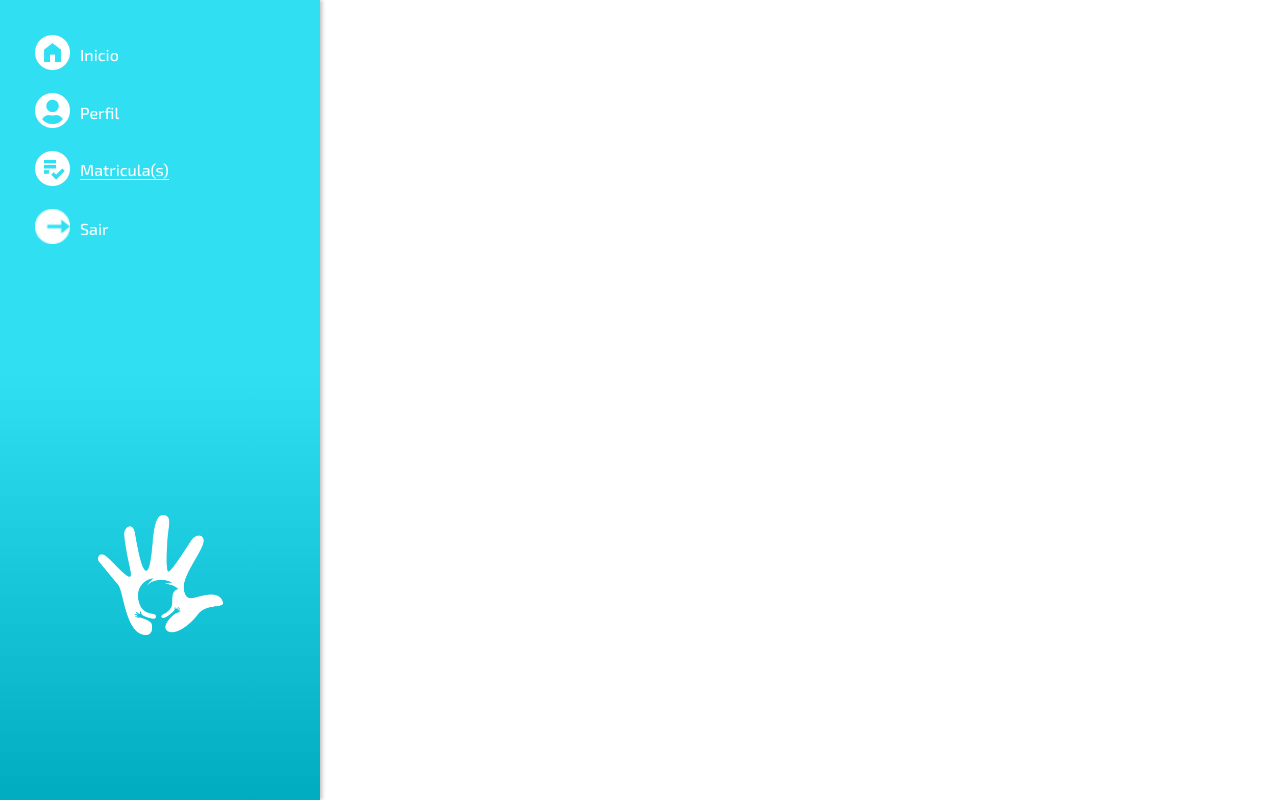
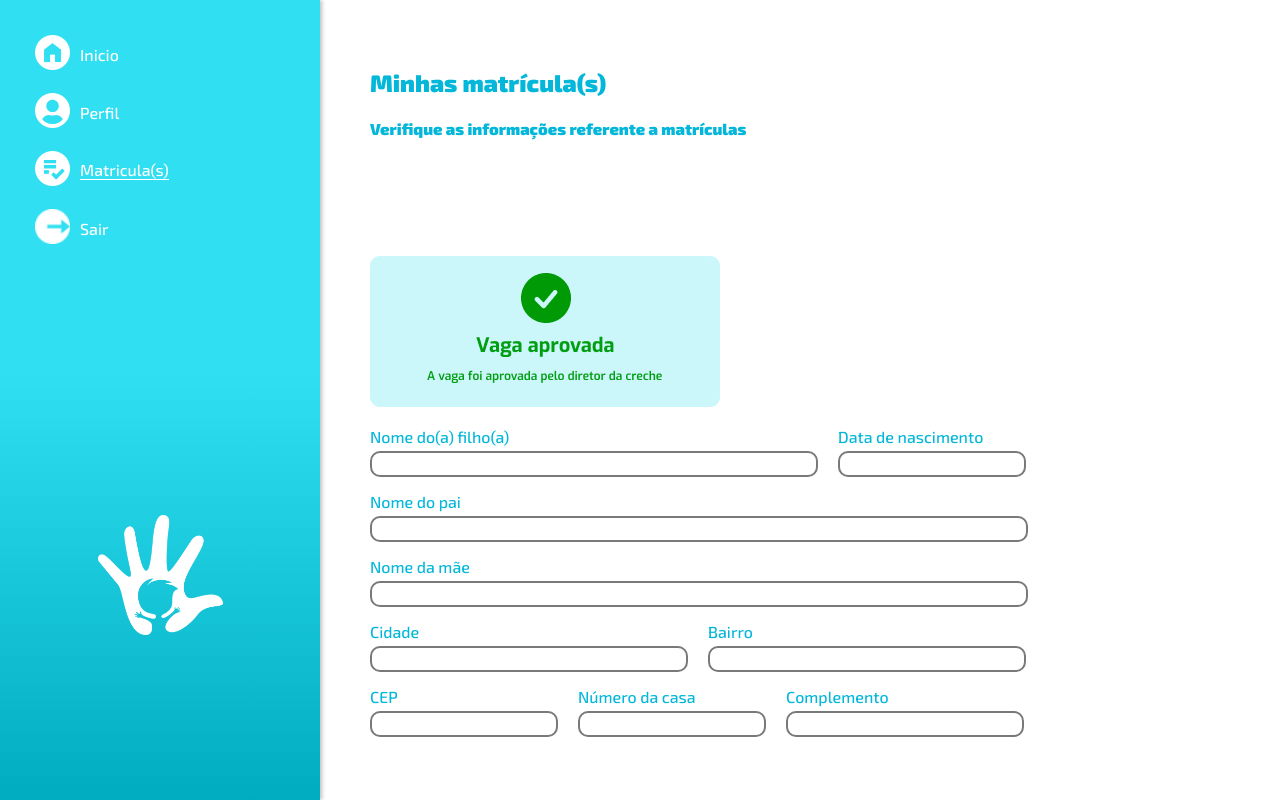
Before and after one commit to freitasvin/projeto-integrador-pw-front, a React (Create React App) app: page /registration in a window 1280 px wide. Built offline with nearby package versions, Linux system fonts and the light colour scheme.

Commit message:
Styling registration page

```diff
--- a/src/components/FormInput/styles/index.js
+++ b/src/components/FormInput/styles/index.js
@@ -17,7 +17,7 @@ export const InputStyled = styled.input`
     margin-right: 20px;
   `}
   ${(props) => props.size === 'medium-small' && `
-    width: 290px;
+    width: 230px;
     margin-right: 20px;
   `}
   ${(props) => props.size === 'small-medium' && `
--- a/src/components/Menu/index.js
+++ b/src/components/Menu/index.js
@@ -28,57 +28,29 @@ export function Menu({
 
         </MenuItemStyle>
 
-        {activeProfile ? (
         <MenuItemStyle>
 
           <Link to="/profile">
             <img src={userIcon} alt="userIcon" />
           </Link>
 
-            <LinkStyled to="/profile" activeProfile>
+          <LinkStyled to="/profile" activeProfile={activeProfile}>
             <span>Perfil</span>
           </LinkStyled>
 
         </MenuItemStyle>
-        ) : (
-          <MenuItemStyle>
 
-            <Link to="/profile">
-              <img src={userIcon} alt="userIcon" />
-            </Link>
-
-            <LinkStyled to="/profile">
-              <span>Perfil</span>
-            </LinkStyled>
-
-          </MenuItemStyle>
-        )}
-
-        {activeRegistration ? (
         <MenuItemStyle>
 
           <Link to="/registration">
             <img src={registrationIcon} alt="registrationIcon" />
           </Link>
 
-            <LinkStyled to="/registration" activeRegistration>
+          <LinkStyled to="/registration" activeRegistration={activeRegistration}>
             <span>Matricula(s)</span>
           </LinkStyled>
 
         </MenuItemStyle>
-        ) : (
-          <MenuItemStyle>
-
-            <Link to="/registration">
-              <img src={registrationIcon} alt="registrationIcon" />
-            </Link>
-
-            <LinkStyled to="/registration">
-              <span>Matricula(s)</span>
-            </LinkStyled>
-
-          </MenuItemStyle>
-        )}
 
         <MenuItemStyle>
 
--- /dev/null
+++ b/src/pages/Registration/RegistrationIntroduction.js
@@ -0,0 +1,14 @@
+import React from 'react';
+import { RegistrationIntroductionStyle } from './styles';
+
+export function RegistrationIntroduction({
+  title,
+  subTitle,
+}) {
+  return (
+    <RegistrationIntroductionStyle>
+      <h2>{title}</h2>
+      <h4>{subTitle}</h4>
+    </RegistrationIntroductionStyle>
+  );
+}
--- a/src/pages/Registration/index.js
+++ b/src/pages/Registration/index.js
@@ -1,6 +1,11 @@
 import React from 'react';
 import { Menu } from '../../components/Menu';
+import { FormInput } from '../../components/FormInput';
+// import { FormSubmit } from '../../components/FormSubmit';
 import { ContainerStyle } from '../Sing-up/styles';
+import { MainStyle, FormStyled, BreakStyle } from './styles';
+import vacancyApproved from '../../Images/Icons/vaga-aprovada.png';
+import { RegistrationIntroduction } from './RegistrationIntroduction';
 
 export function Registration() {
   return (
@@ -8,6 +13,77 @@ export function Registration() {
       <Menu
         activeRegistration
       />
+
+      <MainStyle>
+
+        <RegistrationIntroduction
+          title="Minhas matrícula(s)"
+          subTitle="Verifique as informações referente a matrículas"
+        />
+
+        <FormStyled>
+
+          <img src={vacancyApproved} alt="vacancySituation" />
+
+          <BreakStyle />
+
+          <FormInput
+            type="text"
+            inputId="sonName"
+            inputLabel="Nome do(a) filho(a)"
+            size="large-medium"
+          />
+          <FormInput
+            type="text"
+            inputId="sonBirthday"
+            inputLabel="Data de nascimento"
+            size="small-medium"
+          />
+          <FormInput
+            type="text"
+            inputId="fatherName"
+            inputLabel="Nome do pai"
+            size="large"
+          />
+          <FormInput
+            type="text"
+            inputId="motherName"
+            inputLabel="Nome da mãe"
+            size="large"
+          />
+          <FormInput
+            type="text"
+            inputId="city"
+            inputLabel="Cidade"
+            size="medium"
+          />
+          <FormInput
+            type="text"
+            inputId="neighborhood"
+            inputLabel="Bairro"
+            size="medium"
+          />
+          <FormInput
+            type="number"
+            inputId="postalCode"
+            inputLabel="CEP"
+            size="small-medium"
+          />
+          <FormInput
+            type="number"
+            inputId="houseNumber"
+            inputLabel="Número da casa"
+            size="small-medium"
+          />
+          <FormInput
+            type="text"
+            inputId="complement"
+            inputLabel="Complemento"
+            size="medium-small"
+          />
+        </FormStyled>
+
+      </MainStyle>
     </ContainerStyle>
   );
 }
--- a/src/pages/Registration/styles/index.js
+++ b/src/pages/Registration/styles/index.js
@@ -5,3 +5,47 @@ export const ContainerStyle = styled.div`
   flex-direction: row;
   height: 100vh;
 `;
+
+export const MainStyle = styled.div`
+    font-weight: 500;
+    color: #03B7DA;
+    height: 100vh;
+    display: flex;
+    flex-basis: 75%;
+    flex-direction: column;
+    padding-left: 50px;
+    padding-right: 100px;
+    justify-content: space-around;
+
+  h1 {
+    color: #03B7DA;
+    font-size: 20px;
+    font-weight: 500;
+    flex-basis: 100%;
+    margin-bottom: 20px;
+  }
+
+  img {
+    margin-bottom: 20px;
+  }
+`;
+
+export const FormStyled = styled.form`
+  display: flex;
+  flex-wrap: wrap;
+  float: left;
+  align-items: center;
+
+  input {
+    margin-bottom: 15px;
+  }
+`;
+
+export const BreakStyle = styled.div`
+  flex-basis: 100%;
+  height: 0;
+`;
+
+export const RegistrationIntroductionStyle = styled.div`
+
+`;
```
Also changed, not shown: src/Images/Icons/vaga-aprovada.png (added). Lines whose indentation alone changed are shown as unchanged.
